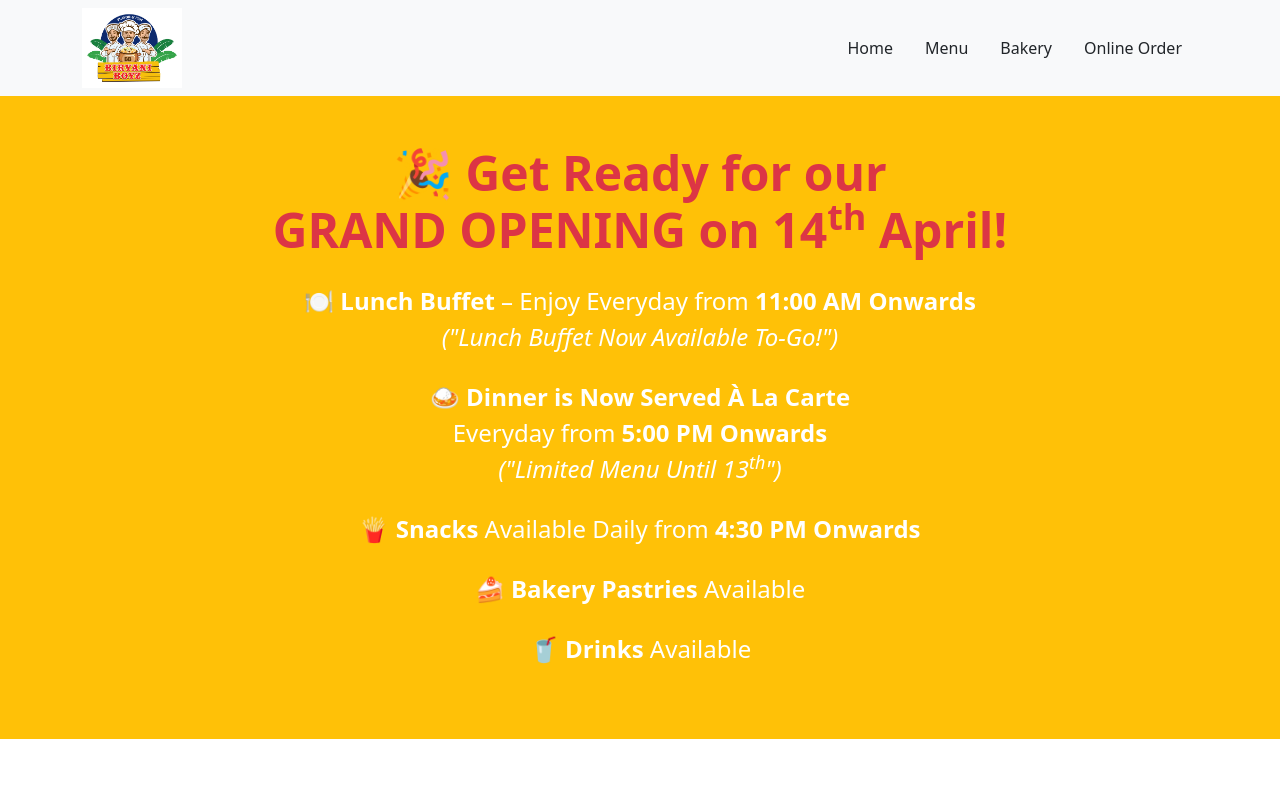
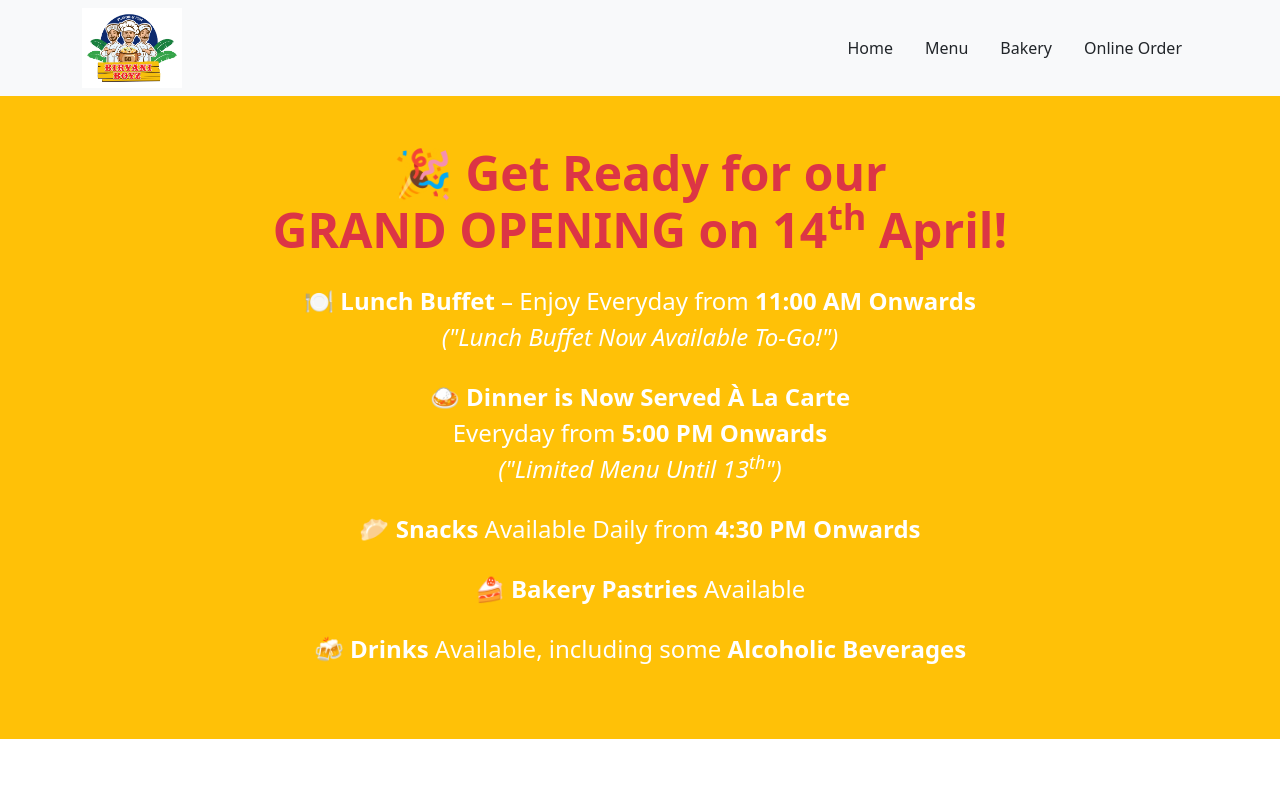
Before and after one commit to biryaniboyzstl/boyz-ui, an Angular app: page /home in a window 1280 px wide. Shown: the top 798 px of the page. Built offline with nearby package versions, Linux system fonts and the light colour scheme.

Commit message:
ala carte menu started

```diff
--- a/src/app/home/home.component.html
+++ b/src/app/home/home.component.html
@@ -15,22 +15,21 @@
       Everyday from <strong>5:00 PM Onwards</strong><br>
       <em>("Limited Menu Until 13<sup>th</sup>")</em>
     </p>
+    <p class="fs-4 mb-4">
+      🥟 <strong>Snacks</strong> Available Daily from <strong>4:30 PM Onwards</strong>
+    </p>
 
-    <p class="fs-4 mb-4">
-      🍟 <strong>Snacks</strong> Available Daily from <strong>4:30 PM Onwards</strong>
-    </p>
 
     <p class="fs-4 mb-4">
       🍰 <strong>Bakery Pastries</strong> Available
     </p>
 
     <p class="fs-4 mb-4">
-      🥤 <strong>Drinks</strong> Available
+      🍻 <strong>Drinks</strong> Available, including some <strong> Alcoholic Beverages</strong>
     </p>
+
   </div>
 </section>
-
-
 
 
 <!-- Wednesday Biryani Night Section -->
--- a/src/app/menu/menu.component.html
+++ b/src/app/menu/menu.component.html
@@ -15,18 +15,19 @@
       Everyday from <strong>5:00 PM Onwards</strong><br>
       <em>("Limited Menu Until 13<sup>th</sup>")</em>
     </p>
+    <p class="fs-4 mb-4">
+      🥟 <strong>Snacks</strong> Available Daily from <strong>4:30 PM Onwards</strong>
+    </p>
 
-    <p class="fs-4 mb-4">
-      🍟 <strong>Snacks</strong> Available Daily from <strong>4:30 PM Onwards</strong>
-    </p>
 
     <p class="fs-4 mb-4">
       🍰 <strong>Bakery Pastries</strong> Available
     </p>
 
     <p class="fs-4 mb-4">
-      🥤 <strong>Drinks</strong> Available
+      🍻 <strong>Drinks</strong> Available, including some <strong> Alcoholic Beverages</strong>
     </p>
+
   </div>
 </section>
 
```
